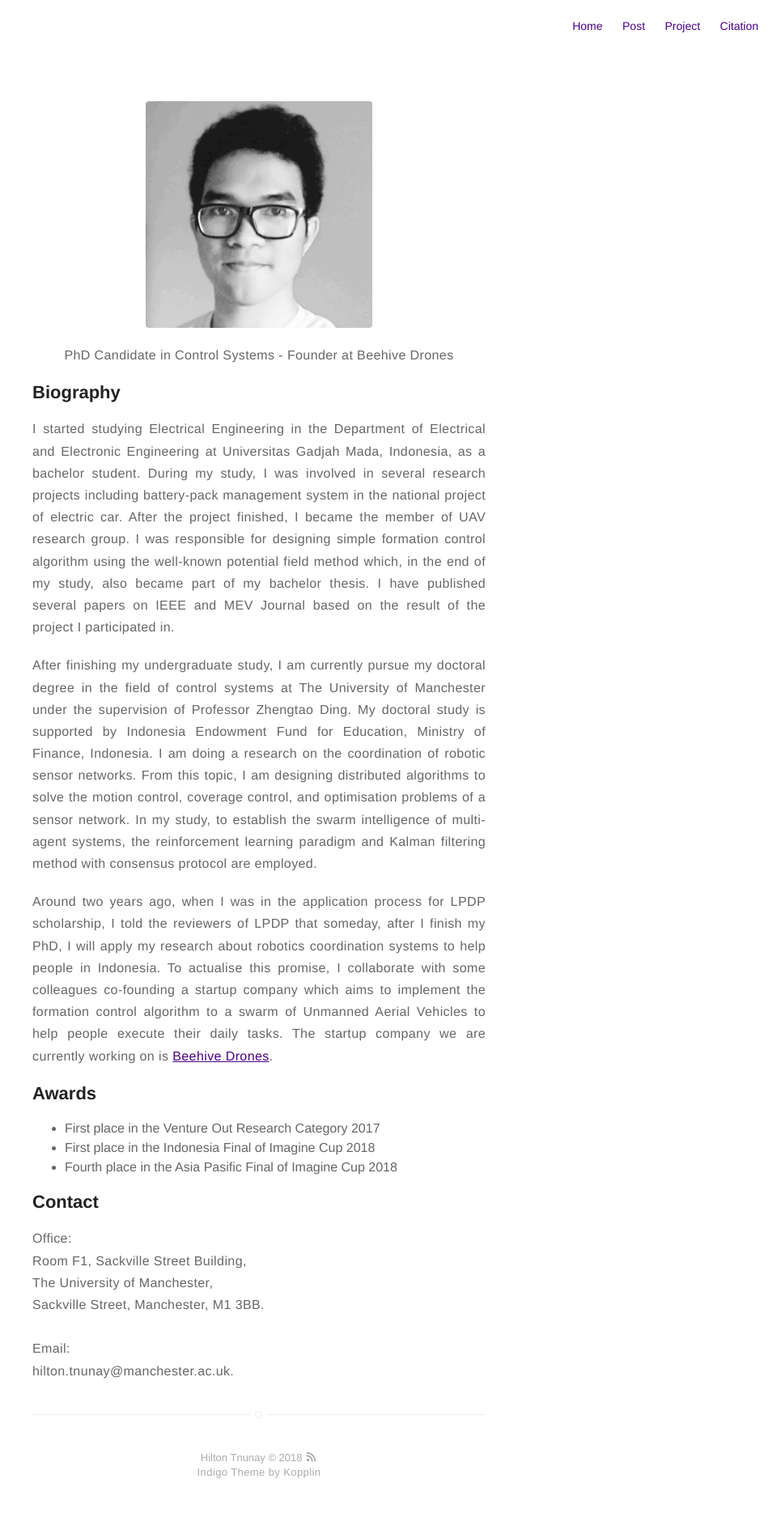
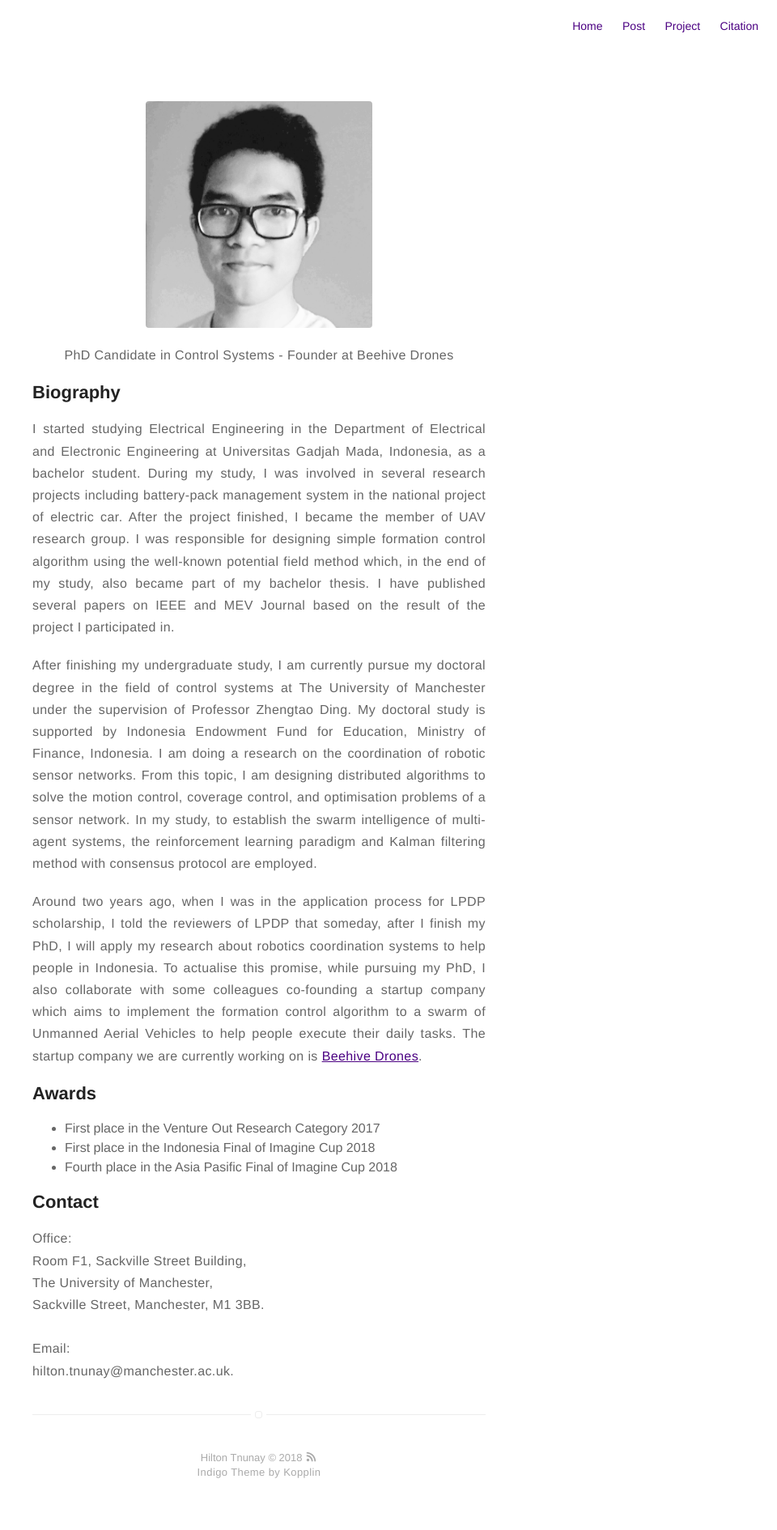
Before and after one commit to tnunay/tnunay.github.io, a Jekyll site: the page built from about.md, in a window 1280 px wide. Shown: the whole page at 81% size, without its empty margins (320-1280 px from the left). Built offline with Jekyll 4.4.1, drawn with Linux system fonts in a browser that asks for light colours.

Commit message:
update about

```diff
--- a/about.md
+++ b/about.md
@@ -13,7 +13,7 @@ Universitas Gadjah Mada, Indonesia, as a bachelor student. During my study, I wa
 
 <p align="justify">After finishing my undergraduate study, I am currently pursue my doctoral degree in the field of control systems at The University of Manchester under the supervision of Professor Zhengtao Ding. My doctoral study is supported by Indonesia Endowment Fund for Education, Ministry of Finance, Indonesia. I am doing a research on the coordination of robotic sensor networks. From this topic, I am designing distributed algorithms to solve the motion control, coverage control, and optimisation problems of a sensor network. In my study, to establish the swarm intelligence of multi-agent systems, the reinforcement learning paradigm and Kalman filtering method with consensus protocol are employed.</p>
 
-<p align="justify">Around two years ago, when I was in the application process for LPDP scholarship, I told the reviewers of LPDP that someday, after I finish my PhD, I will apply my research about robotics coordination systems to help people in Indonesia. To actualise this promise, I collaborate with some colleagues co-founding a startup company which aims to implement the formation control algorithm to a swarm of Unmanned Aerial Vehicles to help people execute their daily tasks. The startup company we are currently working on is <a href="http://www.bvdrones.com/">Beehive Drones</a>.</p>
+<p align="justify">Around two years ago, when I was in the application process for LPDP scholarship, I told the reviewers of LPDP that someday, after I finish my PhD, I will apply my research about robotics coordination systems to help people in Indonesia. To actualise this promise, while pursuing my PhD, I also collaborate with some colleagues co-founding a startup company which aims to implement the formation control algorithm to a swarm of Unmanned Aerial Vehicles to help people execute their daily tasks. The startup company we are currently working on is <a href="http://www.bvdrones.com/">Beehive Drones</a>.</p>
 
 ## Awards
 
```
